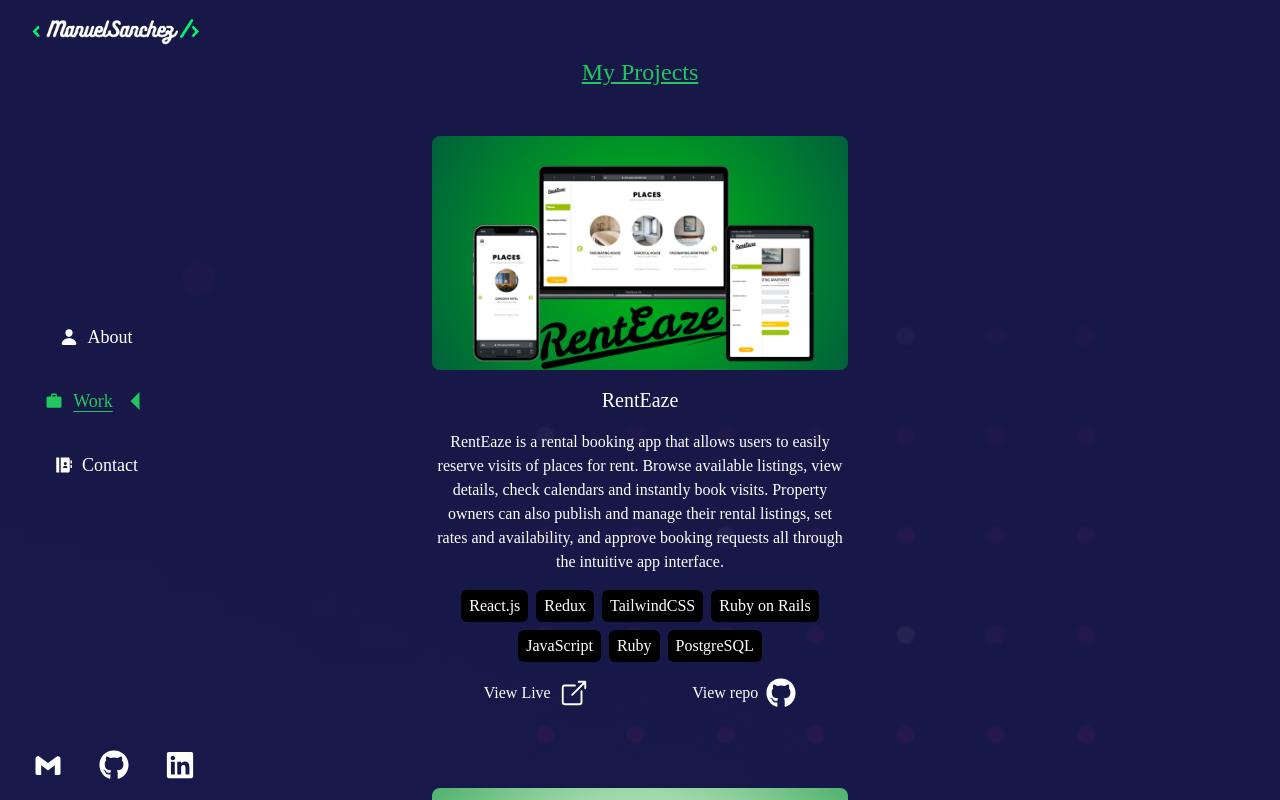
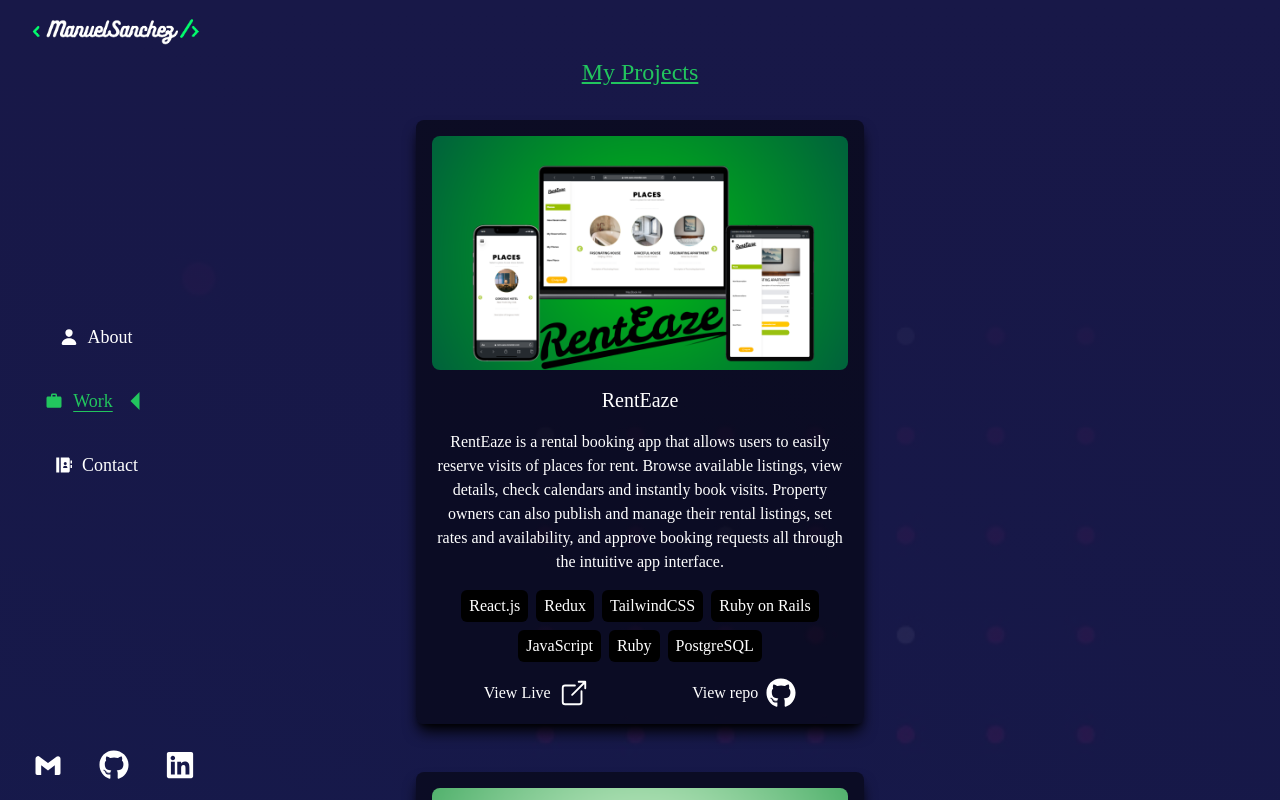
Before and after one commit to Luffytaro22/Portfolio, a React (Vite) app: page /work in a window 1280 px wide. Shown: the top 800 px of the page. Built offline with nearby package versions, Linux system fonts and the light colour scheme.

Commit message:
Include styles in the new works containers

```diff
--- a/src/index.css
+++ b/src/index.css
@@ -30,6 +30,10 @@ body {
 
 #stack-container > div {
   @apply max-w-xs bg-stackBackground p-3 rounded-lg shadow-lg shadow-black;
+}
+
+#works-container > div {
+  @apply bg-stackBackground rounded-lg shadow-lg shadow-black;
 }
 
 #stack-container h4 {
```
